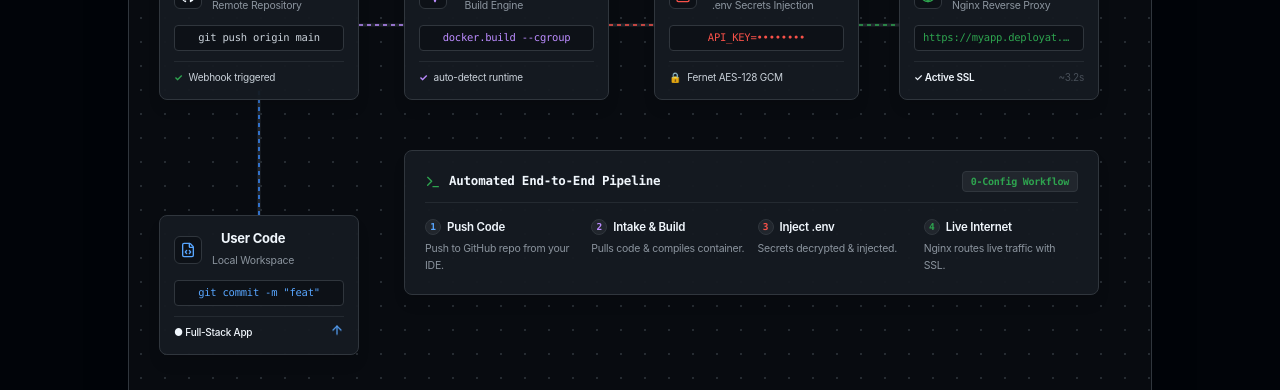
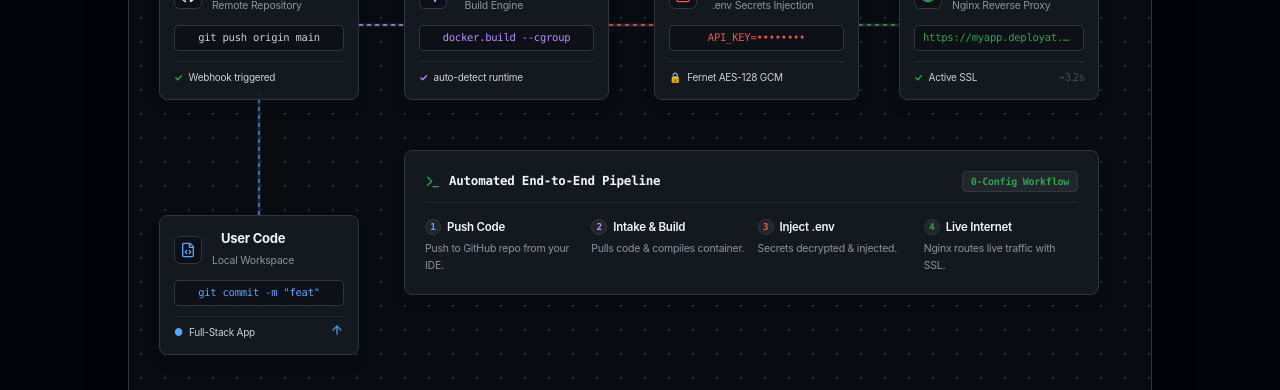
Before and after one commit to Nikhi-l37/Deploy, a React (Vite) app in the folder frontend/: page / in a window 1280 px wide. Shown: the part 1550-1940 px from the top of the page. Built offline with nearby package versions, Linux system fonts and the light colour scheme; no server answers; a small style sheet from the web is missing; a web font is replaced by a local one.

Commit message:
style(canvas): format Full-Stack App and Active SSL footers to exactly match GitHub Webhook triggered structure

```diff
--- a/frontend/src/components/ArchitectureCanvas.jsx
+++ b/frontend/src/components/ArchitectureCanvas.jsx
@@ -202,7 +202,10 @@ export default function ArchitectureCanvas() {
                   </div>
                   <p className="text-[10.5px] font-mono text-[#58a6ff] bg-[#0d1117] px-2 py-1 rounded border border-[#30363d] truncate">git commit -m "feat"</p>
                   <div className="flex items-center justify-between text-[10px] text-[#8b949e] border-t border-[#30363d]/60 pt-2 font-mono">
-                    <span className="text-[#f0f6fc] font-medium">● Full-Stack App</span>
+                    <div className="flex items-center gap-1.5">
+                      <span className="text-[#58a6ff] font-bold">●</span>
+                      <span className="text-[#c9d1d9]">Full-Stack App</span>
+                    </div>
                     <ArrowUp className="w-3.5 h-3.5 text-[#58a6ff] animate-bounce" />
                   </div>
                 </div>
@@ -277,7 +280,10 @@ export default function ArchitectureCanvas() {
                   </div>
                   <p className="text-[10.5px] font-mono text-[#2ea44f] bg-[#0d1117] px-2 py-1 rounded border border-[#30363d] truncate">https://myapp.deployat.me</p>
                   <div className="flex items-center justify-between text-[10px] text-[#8b949e] border-t border-[#30363d]/60 pt-2 font-mono">
-                    <span className="text-[#f0f6fc] font-semibold">✓ Active SSL</span>
+                    <div className="flex items-center gap-1.5">
+                      <span className="text-[#2ea44f] font-bold">✓</span>
+                      <span className="text-[#c9d1d9]">Active SSL</span>
+                    </div>
                     <span className="text-[#484f58]">~3.2s</span>
                   </div>
                 </div>
```
